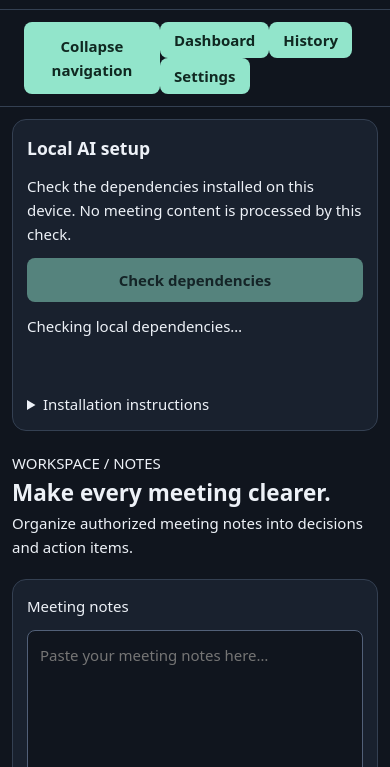
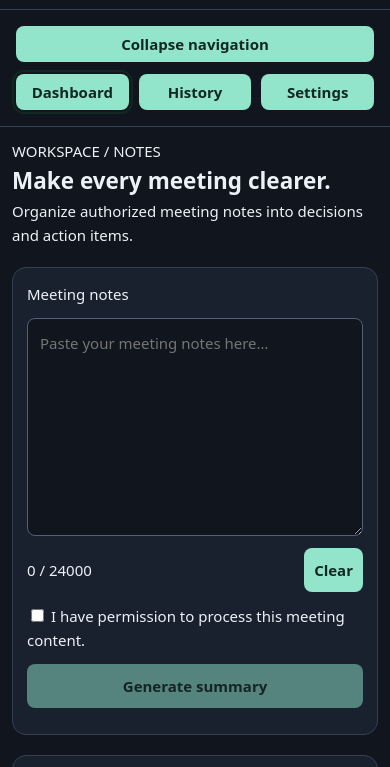
Before and after one commit to Arpitruh/SensePilot, an Electron app: page src/ui/index.html in a window 390 px wide. Shown: the part 71-838 px from the top of the page. Drawn offline with Linux system fonts and the light colour scheme; no server answers.

Commit message:
Add workspace navigation and local saved results: src/ui/style.css

```diff
--- a/src/ui/style.css
+++ b/src/ui/style.css
@@ -17,3 +17,5 @@ footer { text-align: center; padding: 20px; color: #a8b5c6; }
 @media (max-width: 500px) { main, header { padding: 12px; } .panel { padding: 14px; } }
 
 nav{display:flex;justify-content:flex-end;padding:12px 24px;border-bottom:1px solid #344052}nav button{padding:6px 14px}body.light{background:#f3f5f8;color:#182231}body.light .panel{background:white;border-color:#c9d2df}body.light textarea{background:#f8fafc;color:#182231;border-color:#a7b4c5}body.light footer{color:#475569}body.light header,body.light nav{border-color:#c9d2df}body.light button{background:#146b57;color:white}button:focus-visible{outline-offset:3px}details summary{cursor:pointer}
+
+[hidden]{display:none!important}.workspace{display:grid;grid-template-columns:190px minmax(0,1fr);min-height:70vh}.workspace nav{display:flex;flex-direction:column;justify-content:flex-start;gap:12px;padding:16px;border-right:1px solid #344052;border-bottom:0}.workspace nav div{display:grid;gap:10px}.workspace nav button[aria-current=page]{outline:2px solid currentColor;outline-offset:2px}.workspace main{width:100%;margin:0 auto;align-content:start}input[type=search],select{font:inherit;padding:8px;border-radius:8px;border:1px solid #526078}#history-list{display:grid;gap:12px}#history-list article{border:1px solid #526078;padding:12px;border-radius:8px;display:grid;gap:8px}#history-list h4{margin:0}@media(max-width:650px){.workspace{grid-template-columns:1fr}.workspace nav{border-right:0;border-bottom:1px solid #344052}.workspace nav div{grid-template-columns:repeat(3,1fr)}}
```
